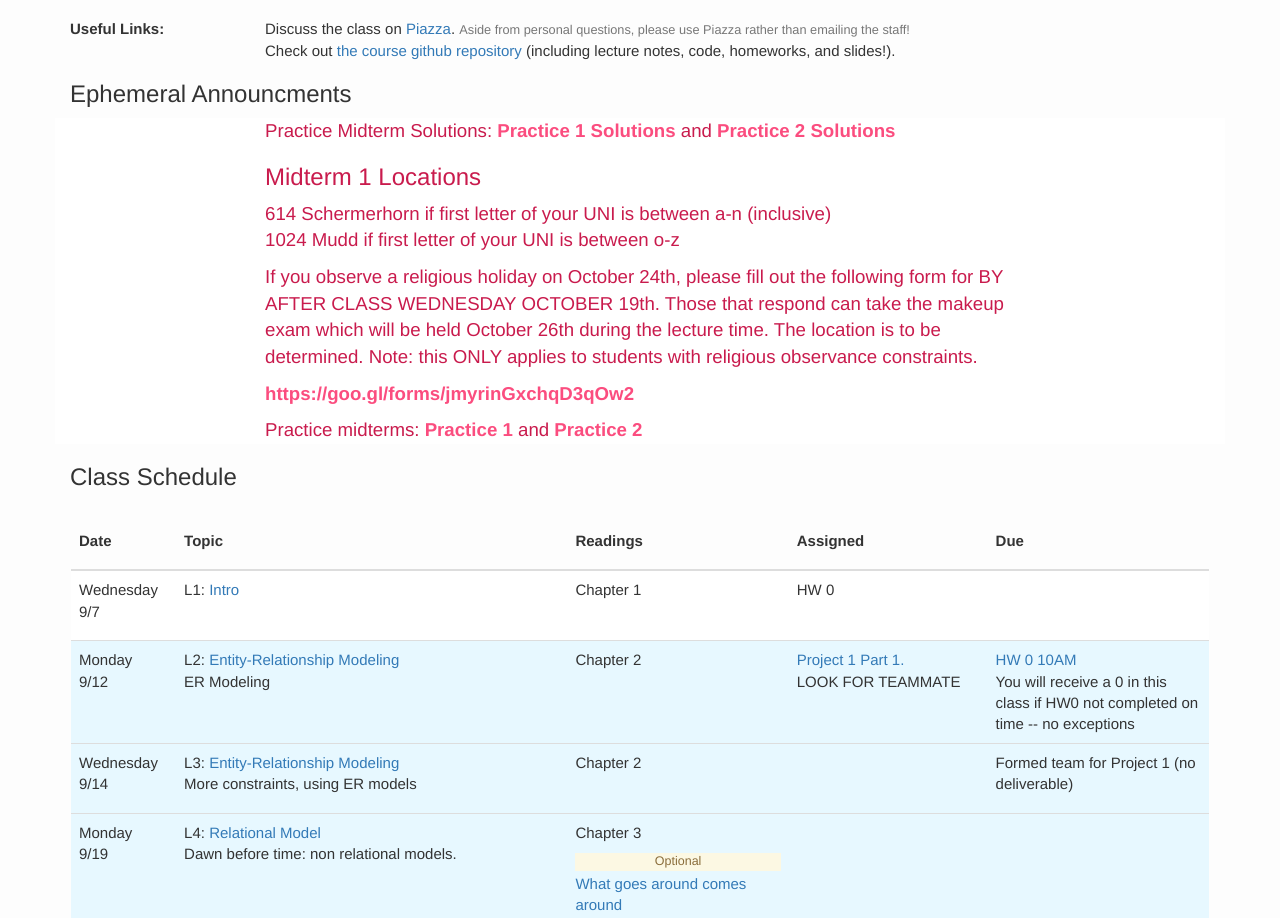
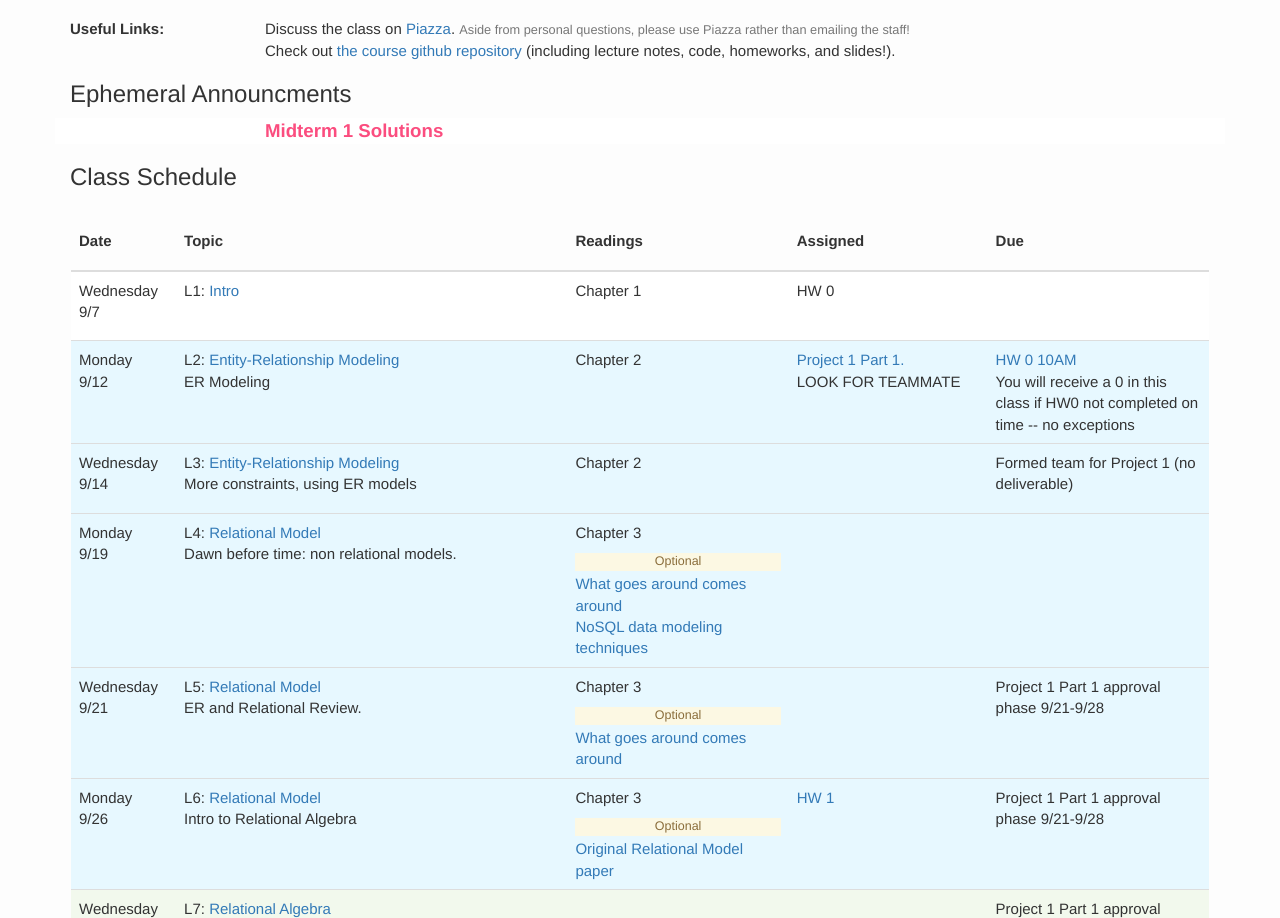
Before and after one commit to tsellam/syllabus, a plain HTML site: page ewu.html in a window 1280 px wide. Shown: the part 920-1838 px from the top of the page. Drawn offline with Linux system fonts and the light colour scheme.

Commit message:
updated website

```diff
--- a/ewu.html
+++ b/ewu.html
@@ -212,29 +212,7 @@
       <div class="col-md-2 "></div>
       <div class="col-md-8 ">
         <div>
-          Practice Midterm Solutions:
-          <a href="https://github.com/w4111/syllabus/blob/master/reading/midterm1-practice1-sol.pdf">Practice 1 Solutions</a> and
-          <a href="https://github.com/w4111/syllabus/blob/master/reading/midterm1-practice2-sol.pdf">Practice 2 Solutions</a>
-        </div>
-
-        <div>
-          <h3>Midterm 1 Locations</h3>
-          <p>
-            614 Schermerhorn if first letter of your UNI is between a-n (inclusive)<br/>
-            1024 Mudd if first letter of your UNI is between o-z
-          </p>
-        </div>
-        <div>
-          <p>If you observe a religious holiday on October 24th, please fill out the following form for BY AFTER CLASS WEDNESDAY OCTOBER 19th.
-          Those that respond can take the makeup exam which will be held October 26th during the lecture time.  The location is to be determined.
-          Note: this ONLY applies to students with religious observance constraints.</p>
-
-          <p><a href="https://goo.gl/forms/jmyrinGxchqD3qOw2">https://goo.gl/forms/jmyrinGxchqD3qOw2</a></p>
-        </div>
-        <div>
-          Practice midterms:
-          <a href="https://github.com/w4111/syllabus/blob/master/reading/midterm1-practice1.pdf">Practice 1</a> and
-          <a href="https://github.com/w4111/syllabus/blob/master/reading/midterm1-practice2.pdf">Practice 2</a>
+          <a href="https://github.com/w4111/syllabus/blob/master/reading/midterm1-sol.pdf">Midterm 1 Solutions</a>
         </div>
       </div>
     </div>
--- a/schedule.csv
+++ b/schedule.csv
@@ -13,7 +13,7 @@ white,,Intro,,https://github.com/w4111/syllabus/blob/master/lectures/lec1.pdf,Ch
 #f2f9ed,,SQL,"Triggers, WITH, Views.",https://github.com/w4111/syllabus/blob/master/lectures/lec13.pdf,"Chapter 5<br/>(optional)<a href=""https://github.com/w4111/syllabus/blob/master/reading/triggerman.pdf"">Scalable Trigger support</a>",,,,Project 1 Part 2 10AM,1
 white,,Midterm Review,,,,,,,HW 2 Due 10AM.,1
 white,,Midterm: closed book,one 8x11 page cheat sheet both sides,,,,,,,
-#edf3f9,,APIs,"DBAPIs, Impedance Mismatches, SQL Injection",https://github.com/w4111/syllabus/blob/master/lectures/lec16.pdf,Chapter 6,,Project 1 Part 3,1,,
+#edf3f9,,APIs,"DBAPIs, Impedance Mismatches, SQL Injection",https://github.com/w4111/syllabus/blob/master/lectures/lec15.pdf,Chapter 6,,Project 1 Part 3,1,,
 #edf3f9,,Normalization,Redundancy and Functional Dependencies,,Chapter 19 except 19.8 (you do need to know 3NF at the level of lecture),,HW 3,1,,
 #edf3f9,,Normalization,,,Chapter 8 (level of detail covered in class),,,,,
 #ddf9ff,,Physical Design,"Disk storage, Heap Files",,,,,,,
```
Also changed, not shown: 3 other files.
